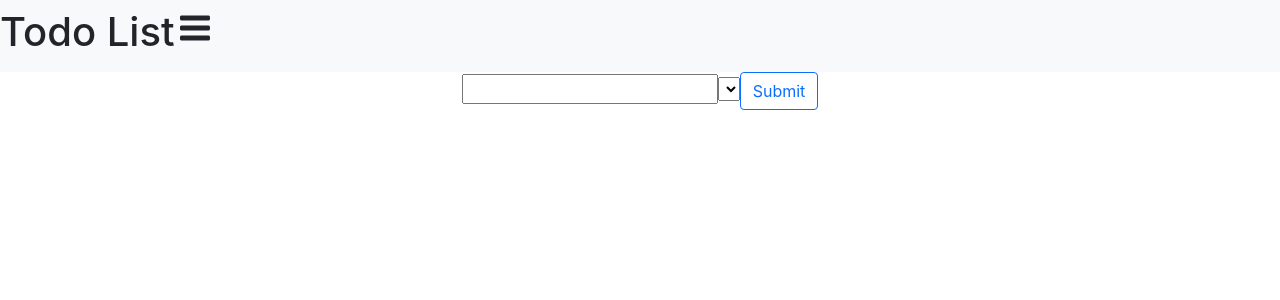
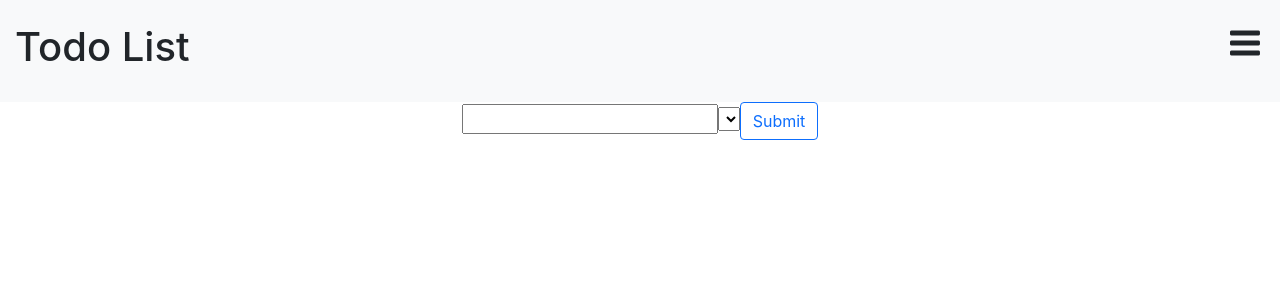
Before and after one commit to brandon121j/react-todo, a React (Create React App) app: page / in a window 1280 px wide. Shown: the top 300 px of the page. Built offline with nearby package versions, Linux system fonts and the light colour scheme; the HTML template or start-up script is replaced by a standard one.

Commit message:
Navbar complete

```diff
--- a/src/App.css
+++ b/src/App.css
@@ -5,11 +5,20 @@
 
 .navContainer {
   display: flex;
-  justify-content: space-evenly;
-  flex-direction: row;
+  justify-content: space-between;
+  width: 100%;
+  padding: 15px;
+}
+
+.navLeft {
+  position: relative;
+  float: left;
+
   /* width: 100%; */
 }
 
-.navItem {
+.navright {
+  position: relative;
+  float: right;
 
 }
--- a/src/components/Nav.js
+++ b/src/components/Nav.js
@@ -1,18 +1,19 @@
 import React from 'react';
-import { GoThreeBars } from "react-icons/go";
-import '../App.css'
+import { GoThreeBars } from 'react-icons/go';
+import '../App.css';
 
 function Nav() {
 	return (
-    <div className="navbar navbar-expand-lg navbar-light bg-light">
-    <div>
-			<div className='navContainer'>
-				<h1 className="navItem">Todo List</h1>
-        <GoThreeBars size={40} className="navItem"/>
-
+		<div className="navbar navbar-expand-lg navbar-light bg-light">
+    <div className='navContainer'>
+			<div className="navLeft">
+					<h1>Todo List</h1>
 			</div>
-      </div>
+      <div className='navRight'>
+					<GoThreeBars size={40}/>
+        </div>
 		</div>
+    </div>
 	);
 }
 
```
